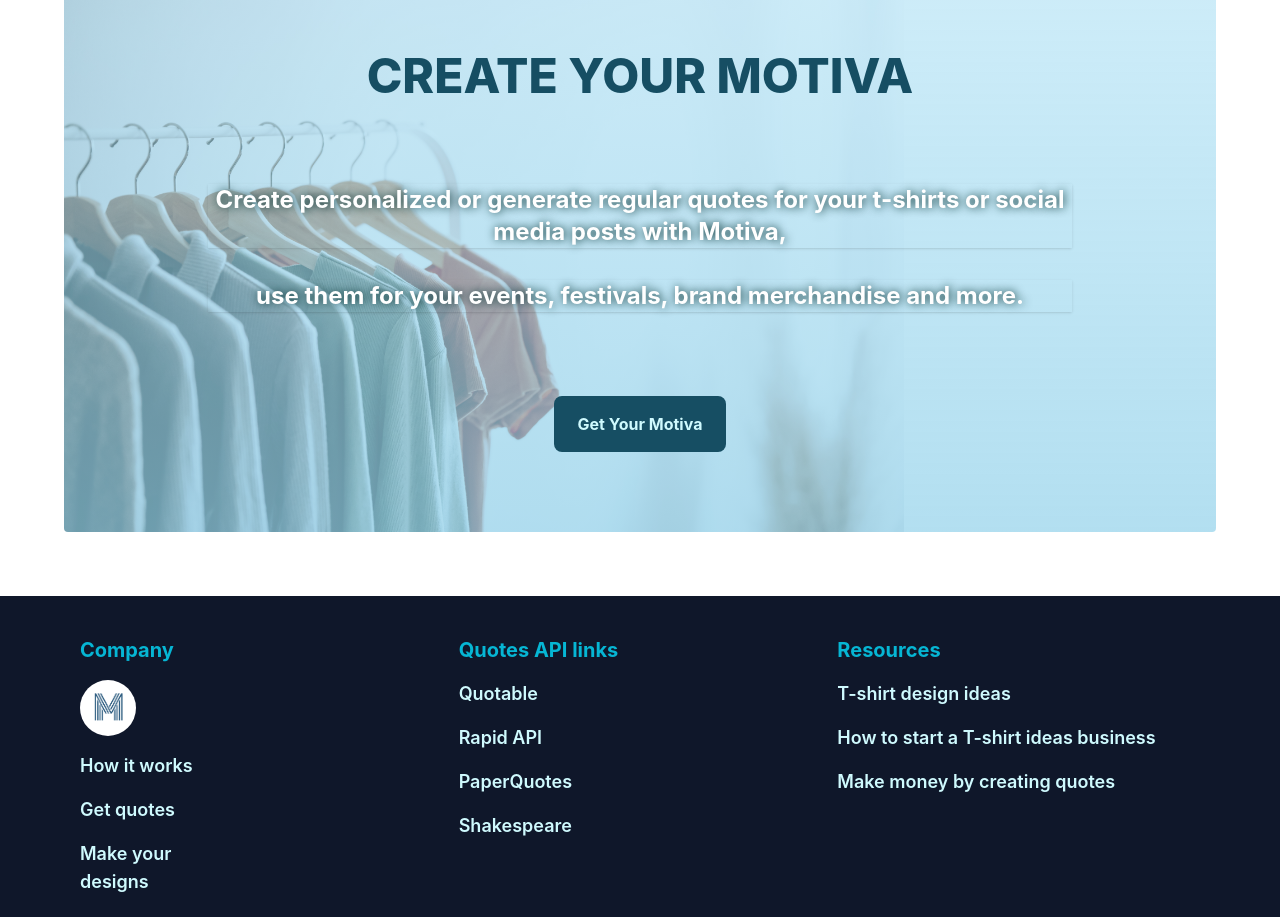
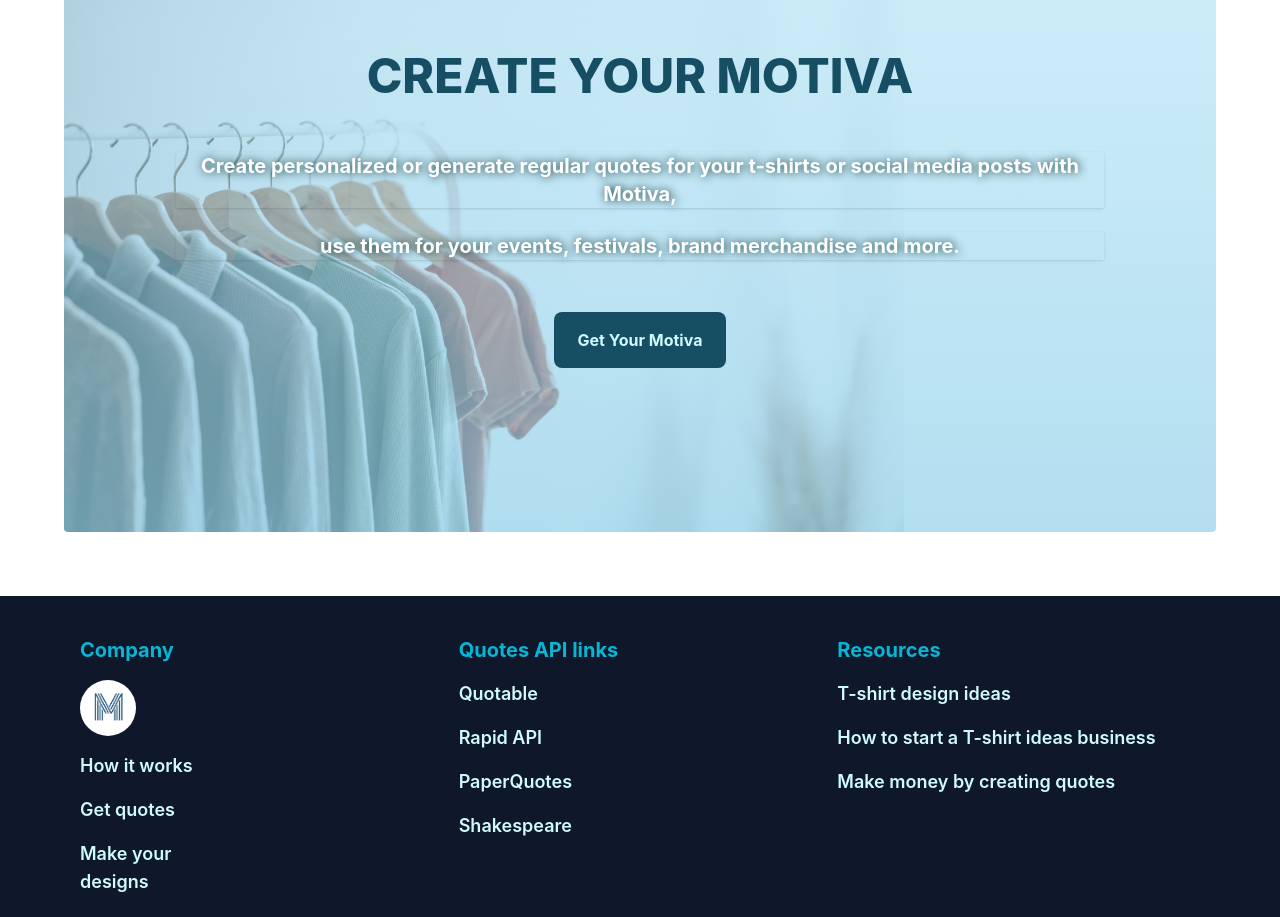
Before and after one commit to gbengaoluwadahunsi/Motiva, a React (Vite) app: page / in a window 1280 px wide. Shown: the part 1380-2297 px from the top of the page. Built offline with nearby package versions, Linux system fonts and the light colour scheme.

Commit message:
adjusted the font size

```diff
--- a/src/Components/Homepage.jsx
+++ b/src/Components/Homepage.jsx
@@ -51,7 +51,7 @@
          <section className=" flex flex-col gap-5 p-4 lg:mx-16 rounded lg:p-20 text-white data-te-lazy-load-init background-motivas hangerheight hanger  ">
             <h2 className=" text-center font-extrabold text-cyan-900 text-5xl "> CREATE YOUR MOTIVA</h2>
 
-              <div className="font-bold  text-center lg:text-2xl flex flex-col space-y-8 mx-auto lg:p-16  create">
+              <div className="font-bold  text-center lg:text-xl flex flex-col space-y-6 mx-auto lg:p-8  create">
               <p className="shadow">Create personalized or generate regular quotes for your t-shirts or social media posts with Motiva,</p>
               <p className="shadow">use them for your events, festivals, brand merchandise and more.</p>
               </div>
```
